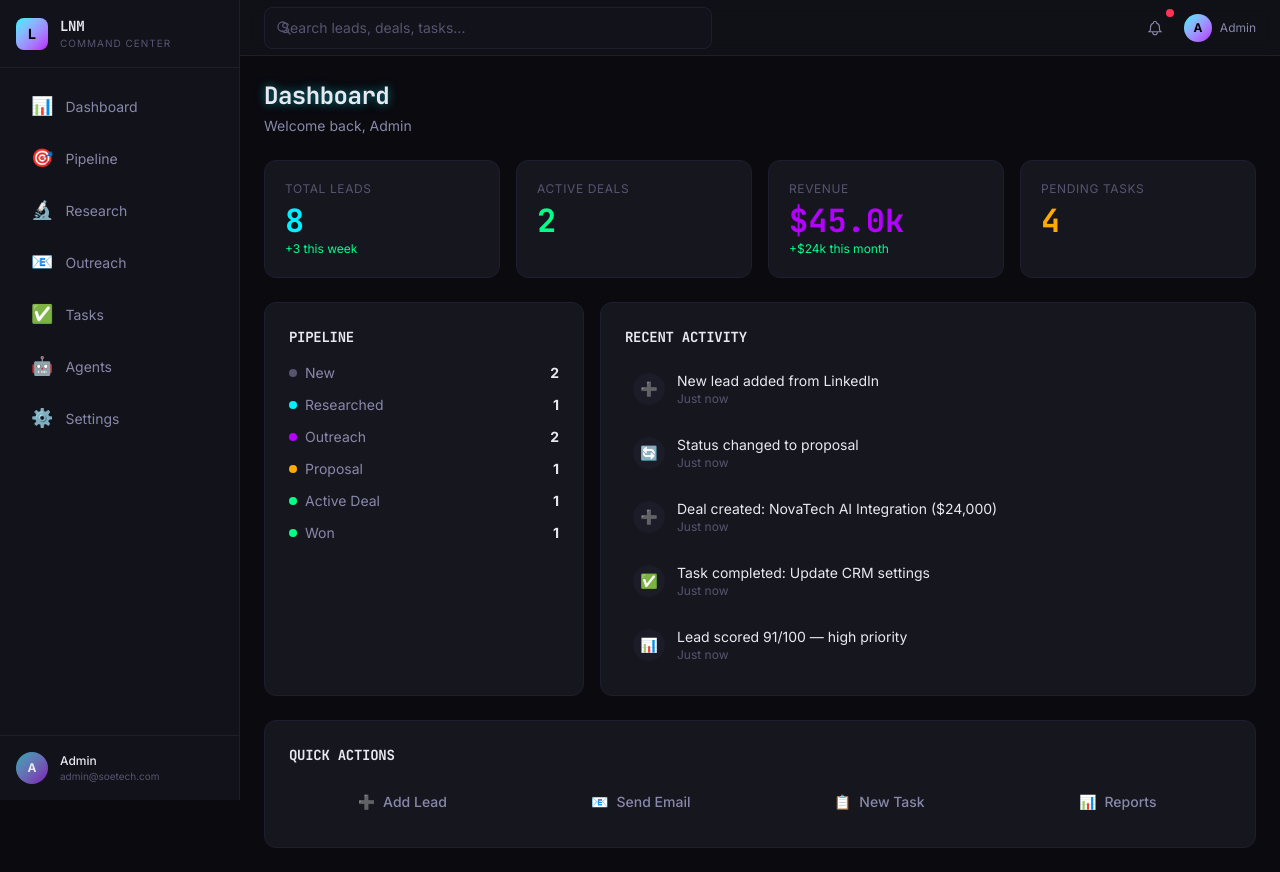
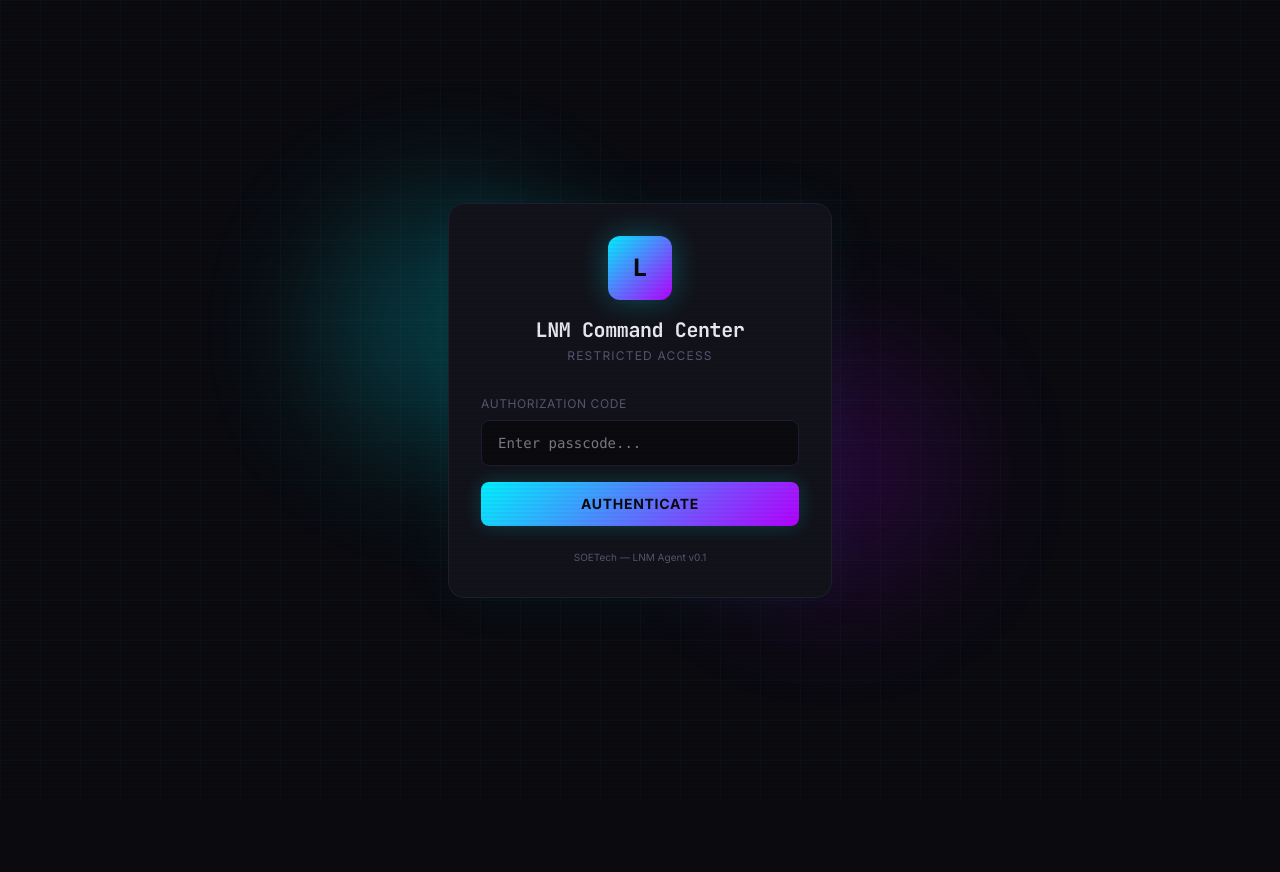
Before and after one commit to STS-369/lnm-command-center, a Next.js app: page / in a window 1280 px wide. After the commit the page ends 800 px from the top, so only its background shows below. Built offline with nearby package versions, Linux system fonts and the light colour scheme.

Commit message:
fix: passcode gate + double basePath in sidebar + layout wrapper

```diff
--- a/next.config.ts
+++ b/next.config.ts
@@ -2,11 +2,7 @@ import type { NextConfig } from "next";
 
 const nextConfig: NextConfig = {
   output: 'export',
-  basePath: '/lnm-command-center',
-  images: {
-    unoptimized: true,
-  },
-  // trailingSlash: true,  // Uncomment if needed for GitHub Pages
+  images: { unoptimized: true },
 };
 
 export default nextConfig;
--- a/src/app/layout.tsx
+++ b/src/app/layout.tsx
@@ -1,35 +1,24 @@
 import type { Metadata } from "next";
 import { Inter, JetBrains_Mono } from "next/font/google";
 import "./globals.css";
+import PasscodeGate from "@/components/PasscodeGate";
 import Sidebar from "@/components/Sidebar";
 import Header from "@/components/Header";
 
-const inter = Inter({
-  subsets: ["latin"],
-  variable: "--font-inter",
-});
-
-const jetbrainsMono = JetBrains_Mono({
-  subsets: ["latin"],
-  variable: "--font-jetbrains",
-});
+const inter = Inter({ subsets: ["latin"], variable: "--font-inter" });
+const jetbrainsMono = JetBrains_Mono({ subsets: ["latin"], variable: "--font-jetbrains" });
 
 export const metadata: Metadata = {
   title: "LNM Command Center — SOETech",
   description: "Unified CRM, lead generation, sales pipeline, and AI agent dashboard for SOETech.",
 };
 
-export default function RootLayout({
-  children,
-}: Readonly<{
-  children: React.ReactNode;
-}>) {
+export default function RootLayout({ children }: Readonly<{ children: React.ReactNode }>) {
   return (
     <html lang="en" className="dark">
       <body className={`${inter.variable} ${jetbrainsMono.variable} antialiased`}>
-        <a href="#main-content" className="skip-link">
-          Skip to main content
-        </a>
+        <PasscodeGate>
+          <a href="#main-content" className="skip-link">Skip to main content</a>
           <div className="flex min-h-screen">
             <Sidebar />
             <div className="flex-1 ml-[240px] main-content">
@@ -39,6 +28,7 @@ export default function RootLayout({
               </main>
             </div>
           </div>
+        </PasscodeGate>
       </body>
     </html>
   );
--- a/src/components/Sidebar.tsx
+++ b/src/components/Sidebar.tsx
@@ -3,16 +3,14 @@
 import Link from 'next/link';
 import { usePathname } from 'next/navigation';
 
-const BASE = '/lnm-command-center';
-
 const navItems = [
-  { href: `${BASE}/`, label: 'Dashboard', icon: '📊' },
-  { href: `${BASE}/pipeline`, label: 'Pipeline', icon: '🎯' },
-  { href: `${BASE}/research`, label: 'Research', icon: '🔬' },
-  { href: `${BASE}/outreach`, label: 'Outreach', icon: '📧' },
-  { href: `${BASE}/tasks`, label: 'Tasks', icon: '✅' },
-  { href: `${BASE}/agents`, label: 'Agents', icon: '🤖' },
-  { href: `${BASE}/settings`, label: 'Settings', icon: '⚙️' },
+  { href: '/', label: 'Dashboard', icon: '📊' },
+  { href: '/pipeline', label: 'Pipeline', icon: '🎯' },
+  { href: '/research', label: 'Research', icon: '🔬' },
+  { href: '/outreach', label: 'Outreach', icon: '📧' },
+  { href: '/tasks', label: 'Tasks', icon: '✅' },
+  { href: '/agents', label: 'Agents', icon: '🤖' },
+  { href: '/settings', label: 'Settings', icon: '⚙️' },
 ];
 
 export default function Sidebar() {
@@ -20,36 +18,22 @@ export default function Sidebar() {
 
   return (
     <aside className="sidebar" id="sidebar-nav" aria-label="Main navigation">
-      {/* Logo */}
       <div className="p-4 border-b border-border">
         <div className="flex items-center gap-3">
-          <div className="w-8 h-8 rounded-lg bg-gradient-to-br from-cyan to-purple flex items-center justify-center text-black font-bold text-sm" aria-hidden="true">
-            L
-          </div>
+          <div className="w-8 h-8 rounded-lg bg-gradient-to-br from-cyan to-purple flex items-center justify-center text-black font-bold text-sm" aria-hidden="true">L</div>
           <div>
-            <h1 className="text-sm font-bold text-text-primary font-mono tracking-tight">
-              LNM
-            </h1>
-            <p className="text-[10px] text-text-muted uppercase tracking-widest">
-              Command Center
-            </p>
+            <h1 className="text-sm font-bold text-text-primary font-mono tracking-tight">LNM</h1>
+            <p className="text-[10px] text-text-muted uppercase tracking-widest">Command Center</p>
           </div>
         </div>
       </div>
-
-      {/* Navigation */}
       <nav className="flex-1 p-3 space-y-1">
         <ul role="list">
           {navItems.map((item) => {
-            const isActive = pathname === item.href ||
-              (item.href !== `${BASE}/` && pathname.startsWith(item.href));
+            const isActive = pathname === item.href || (item.href !== '/' && pathname.startsWith(item.href));
             return (
               <li key={item.href}>
-                <Link
-                  href={item.href}
-                  className={`sidebar-link ${isActive ? 'active' : ''}`}
-                  aria-current={isActive ? 'page' : undefined}
-                >
+                <Link href={item.href} className={`sidebar-link ${isActive ? 'active' : ''}`} aria-current={isActive ? 'page' : undefined}>
                   <span className="text-lg" aria-hidden="true">{item.icon}</span>
                   <span>{item.label}</span>
                 </Link>
@@ -58,13 +42,9 @@ export default function Sidebar() {
           })}
         </ul>
       </nav>
-
-      {/* Footer */}
       <div className="p-4 border-t border-border">
         <div className="flex items-center gap-3">
-          <div className="w-8 h-8 rounded-full bg-gradient-to-br from-cyan-dim to-purple-dim flex items-center justify-center text-xs font-bold" aria-hidden="true">
-            A
-          </div>
+          <div className="w-8 h-8 rounded-full bg-gradient-to-br from-cyan-dim to-purple-dim flex items-center justify-center text-xs font-bold" aria-hidden="true">A</div>
           <div className="flex-1 min-w-0">
             <p className="text-xs font-medium text-text-primary truncate">Admin</p>
             <p className="text-[10px] text-text-muted truncate">admin@soetech.com</p>
```
Lines whose indentation alone changed are shown as unchanged.
